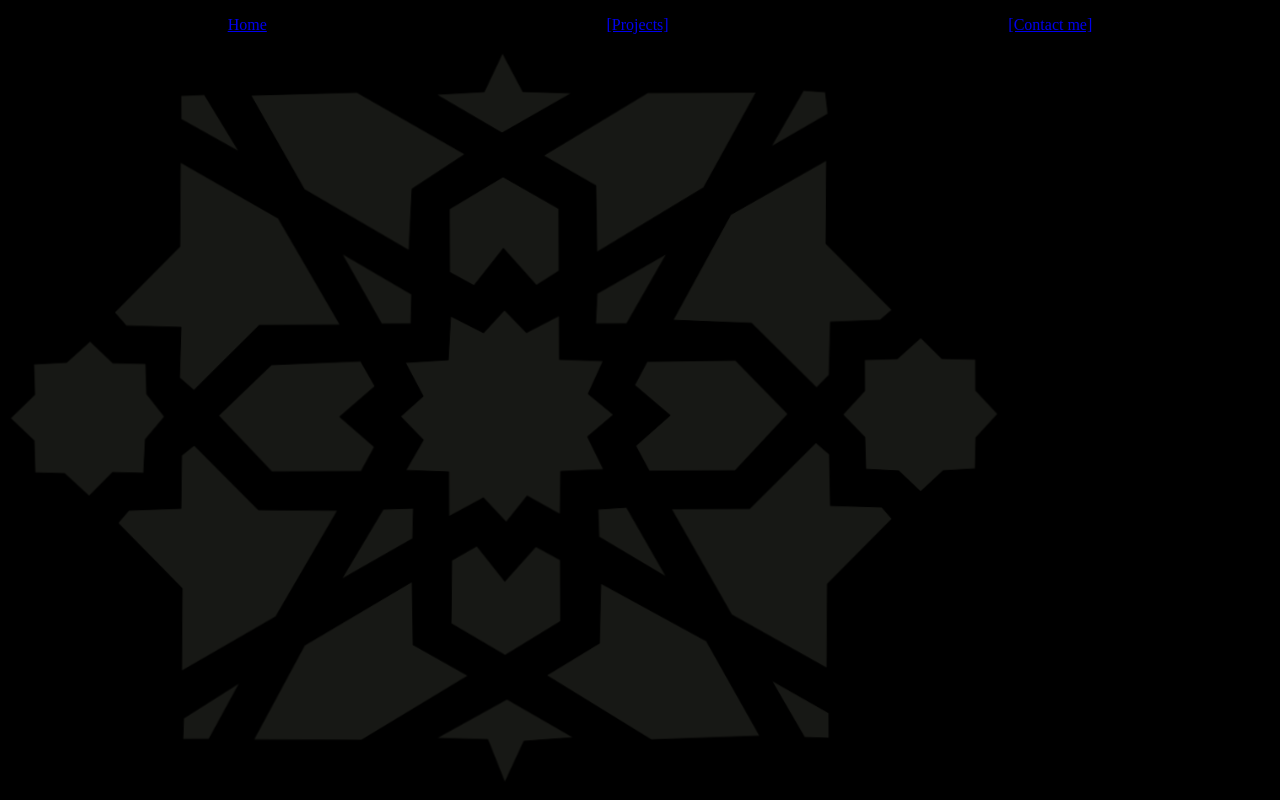
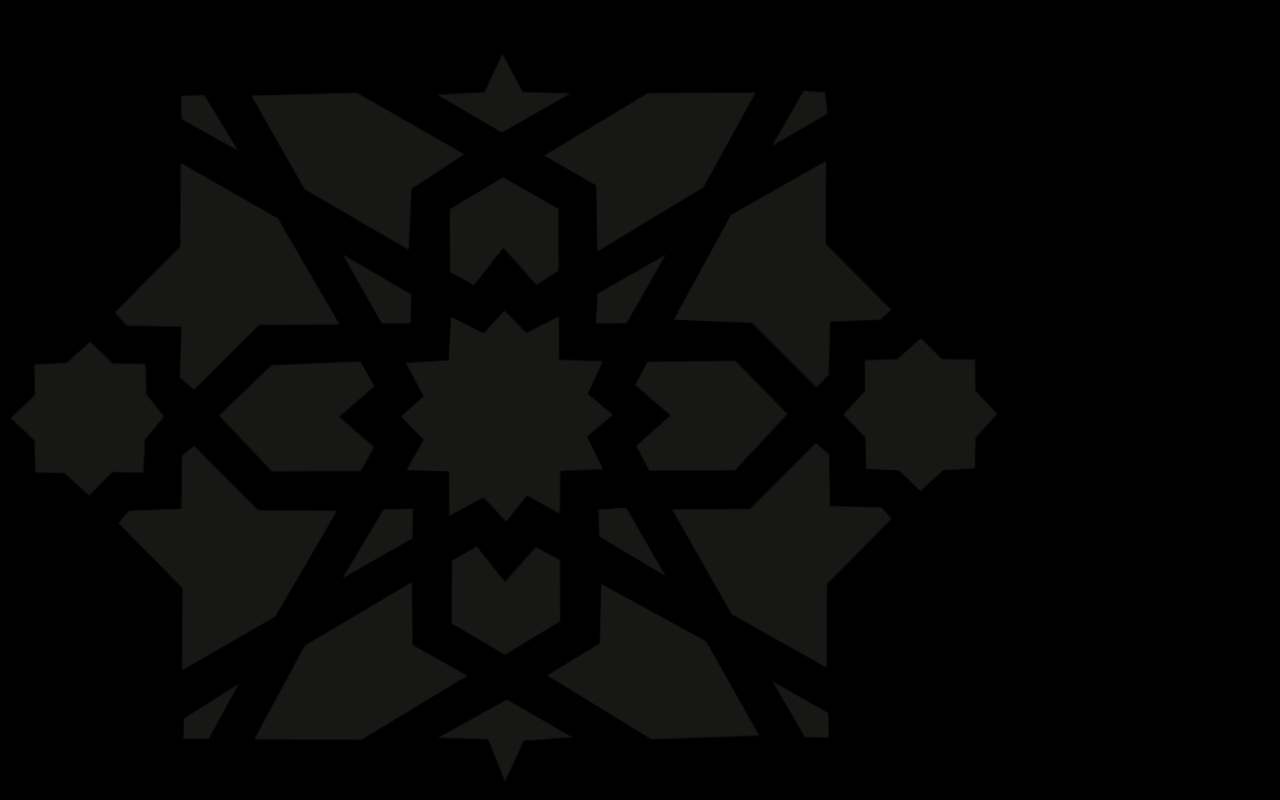
Before and after one commit to Karima002/Portfolio, a SvelteKit app: page / in a window 1280 px wide. Built offline with nearby package versions, Linux system fonts and the light colour scheme.

Commit message:
#6 added styling to header

```diff
--- a/src/app.html
+++ b/src/app.html
@@ -4,6 +4,8 @@
 		<meta charset="utf-8" />
 		<meta name="viewport" content="width=device-width, initial-scale=1" />
 		%sveltekit.head%
+		<!-- <link href="https://fonts.googleapis.com/css2?family=Alumni+Sans+Pinstripe:ital@0;1&family=Instrument+Serif:ital@0;1&display=swap" rel="stylesheet"> -->
+
 	</head>
 	<body data-sveltekit-preload-data="hover">
 		<div style="display: contents">%sveltekit.body%</div>
--- a/src/components/Header.svelte
+++ b/src/components/Header.svelte
@@ -1,8 +1,16 @@
 <header>
     <ul>
-        <li><a href="/">Home</a></li>
-        <li><a href="/about">[Projects]</a></li>
-        <li><a href="/contact">[Contact me]</a></li>
+        <li>
+            <a href="/">Home</a>
+        </li>
+
+        <li>
+            <a href="/about">[Projects]</a>
+        </li>
+
+        <li>
+            <a href="/contact">[Contact me]</a>
+        </li>
     </ul>
 </header>
 
@@ -15,5 +23,13 @@
         gap: 10em;
     }
 
+    a {
+        text-decoration: none;
+        font-family: var(--font-text);
+        font-size: var(--font-size-xl);
+        color: var(--neutral-color-white);
+        font-weight: 100;
+        text-transform: uppercase;
+    }
 
 </style>
```
